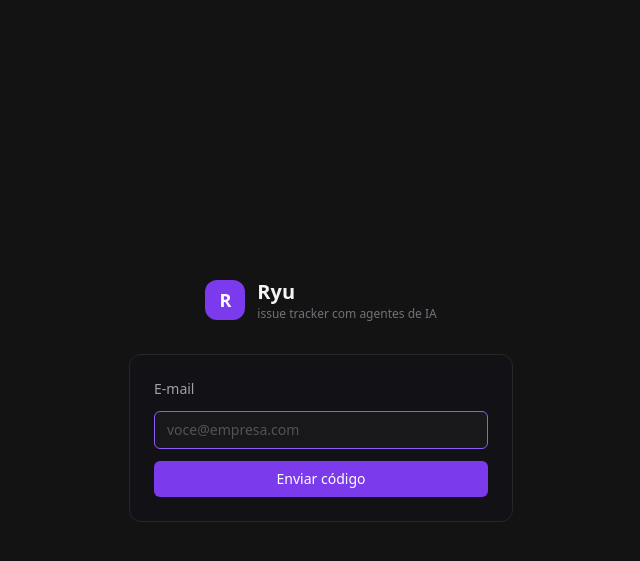
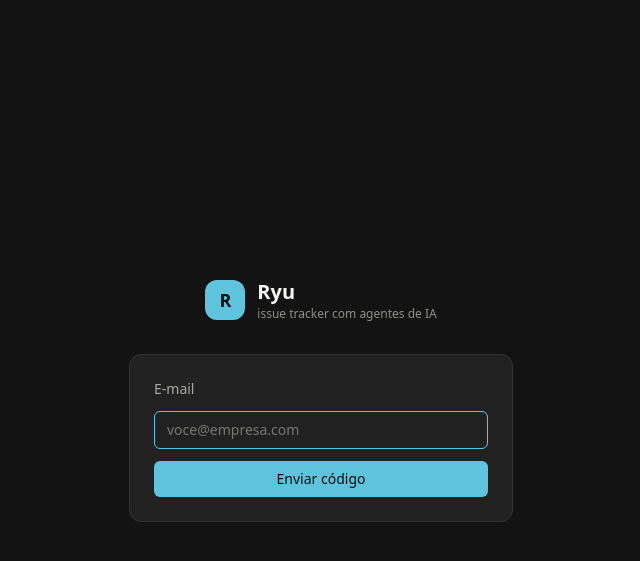
Before and after one commit to renatobardi/ryu, a FastAPI app: page /login in a window 1280 px wide. Shown: the top 561 px of the page, without its empty margins (319-959 px from the left). Run offline with FastAPI, Linux system fonts and the light colour scheme; parts of the project's set-up code (start-up, migrations or seed data) failed here and were passed over; some libraries are stand-ins or nearby versions.

Commit message:
feat: migrate projects and login to semantic design system tokens
Replaces `zinc-*`/`violet-*`/`#111116` classes in login.html,
projects/index.html and projects/detail.html with semantic tokens.
Project status is rendered by the status_pill macro with kind='state'.

Adds test_projects_login.py.

Closes #28

Generated with [Devin](https://devin.ai)

Co-Authored-By: Devin <158243242+devin-ai-integration[bot]@users.noreply.github.com>

```diff
--- a/src/ryu/web/templates/login.html
+++ b/src/ryu/web/templates/login.html
@@ -4,41 +4,41 @@
 <div class="min-h-full flex items-center justify-center px-4">
   <div class="w-full max-w-sm">
     <div class="flex items-center gap-3 mb-8 justify-center">
-      <div class="w-10 h-10 rounded-xl bg-violet-600 flex items-center justify-center text-white text-lg font-bold">R</div>
+      <div class="w-10 h-10 rounded-xl bg-accent flex items-center justify-center text-text-on-accent text-lg font-bold">R</div>
       <div>
-        <div class="text-xl font-semibold text-zinc-100">Ryu</div>
-        <div class="text-xs text-zinc-500">issue tracker com agentes de IA</div>
+        <div class="text-xl font-semibold text-text-primary">Ryu</div>
+        <div class="text-xs text-text-subtle">issue tracker com agentes de IA</div>
       </div>
     </div>
 
-    <div class="bg-[#111116] border border-zinc-800 rounded-xl p-6">
+    <div class="bg-surface-card border border-border-default rounded-xl p-6">
       <!-- Passo 1: e-mail -->
       <form id="email-form" class="space-y-3">
-        <label class="block text-sm text-zinc-400">E-mail</label>
+        <label class="block text-sm text-text-muted">E-mail</label>
         <input id="email" name="email" type="email" required autofocus
                placeholder="voce@empresa.com"
-               class="w-full bg-zinc-900 border border-zinc-700 rounded-md px-3 py-2 text-sm text-zinc-100 placeholder-zinc-600 focus:outline-none focus:border-violet-500">
+               class="w-full bg-surface-input border border-border-strong rounded-md px-3 py-2 text-sm text-text-primary placeholder-text-faint focus:outline-none focus:border-border-focus">
         <button type="submit"
-                class="w-full bg-violet-600 hover:bg-violet-500 text-white text-sm font-medium rounded-md px-3 py-2">
+                class="w-full bg-accent hover:bg-accent-hover text-text-on-accent text-sm font-medium rounded-md px-3 py-2">
           Enviar código
         </button>
       </form>
 
       <!-- Passo 2: código -->
       <form id="code-form" class="space-y-3 hidden">
-        <p class="text-sm text-zinc-400">Enviamos um código de 6 dígitos para
-          <span id="email-echo" class="text-zinc-200 font-medium"></span>.
-          <span class="text-zinc-500">(em dev, veja o log do servidor)</span>
+        <p class="text-sm text-text-muted">Enviamos um código de 6 dígitos para
+          <span id="email-echo" class="text-text-body font-medium"></span>.
+          <span class="text-text-subtle">(em dev, veja o log do servidor)</span>
         </p>
         <input id="code" name="code" inputmode="numeric" pattern="[0-9]*" maxlength="6" required
                placeholder="000000"
-               class="w-full bg-zinc-900 border border-zinc-700 rounded-md px-3 py-2 text-center tracking-[0.5em] text-lg text-zinc-100 placeholder-zinc-700 focus:outline-none focus:border-violet-500">
+               class="w-full bg-surface-input border border-border-strong rounded-md px-3 py-2 text-center tracking-code text-lg text-text-primary placeholder-text-faint focus:outline-none focus:border-border-focus">
         <button type="submit"
-                class="w-full bg-violet-600 hover:bg-violet-500 text-white text-sm font-medium rounded-md px-3 py-2">
+                class="w-full bg-accent hover:bg-accent-hover text-text-on-accent text-sm font-medium rounded-md px-3 py-2">
           Entrar
         </button>
         <button type="button" id="back-btn"
-                class="w-full text-zinc-500 hover:text-zinc-300 text-xs">usar outro e-mail</button>
+                class="w-full text-text-subtle hover:text-text-body text-xs">usar outro e-mail</button>
       </form>
 
       <p id="login-error" class="hidden mt-3 text-sm text-red-400"></p>
```
Also changed, not shown: src/ryu/web/templates/projects/detail.html (+13 -12 lines), src/ryu/web/templates/projects/index.html (+13 -12 lines), tests/test_projects_login.py (added, +154 -0 lines).
